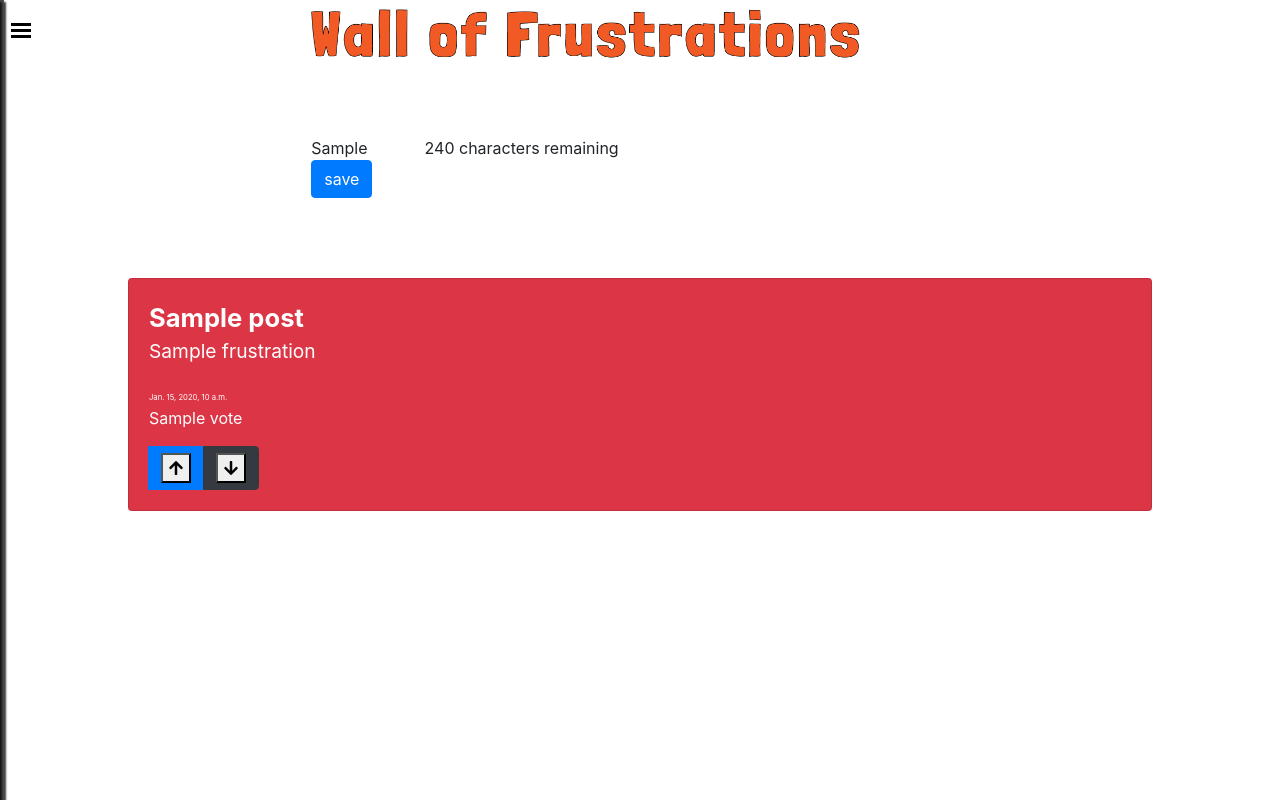
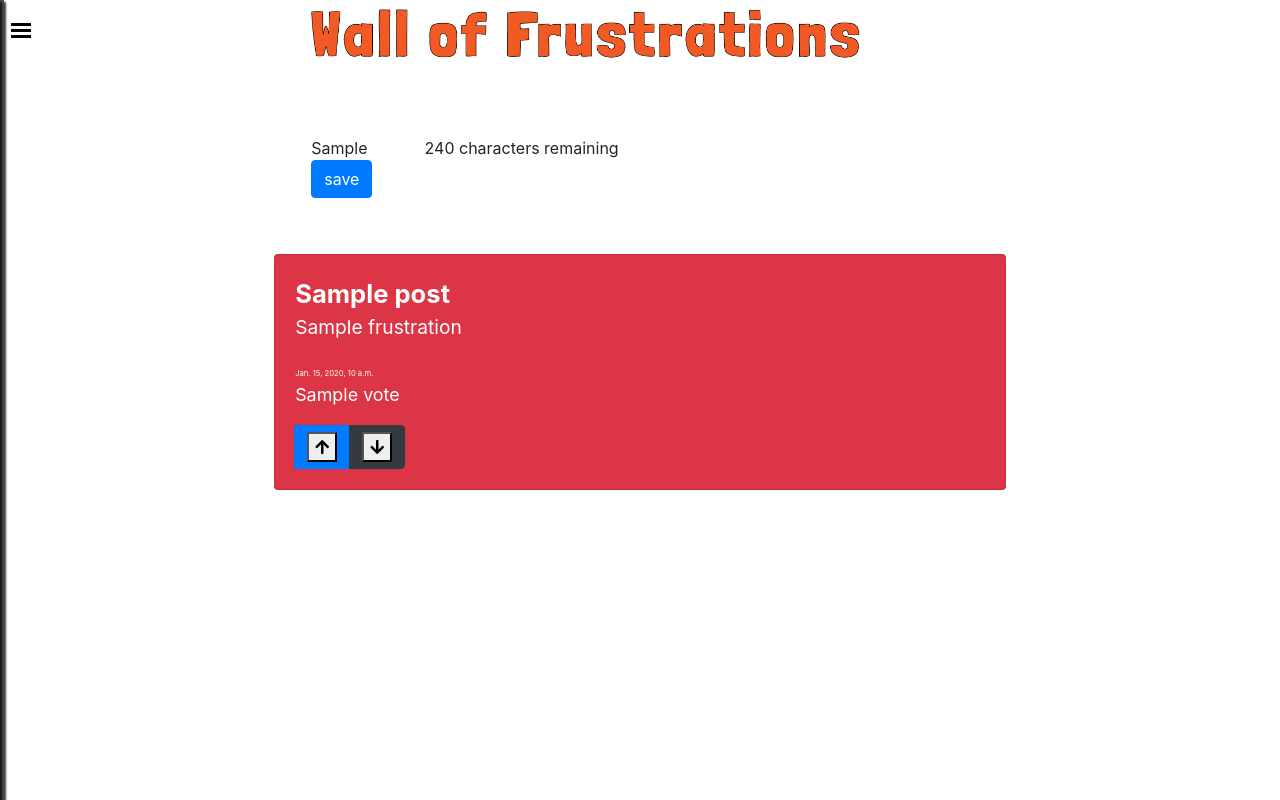
Before and after one commit to nh916/wallsof-public, a Django app: template templates/wallOf/frustrations.html in a window 1280 px wide. Run offline with Django 3.2, Linux system fonts and the light colour scheme; the template is opened without the code that fills it: most values are stand-ins (such as "Sample title", 1, 10 or a date in 2020); some libraries are stand-ins or nearby versions; some web fonts are replaced.

Commit message:
pic and post aligned col size changed vote font

```diff
--- a/templates/Base_All.html
+++ b/templates/Base_All.html
@@ -199,7 +199,7 @@
 
     <div class="row">
         <div class="container-fluid d-flex justify-content-center">
-            <div class="col-12 col-xs-12 col-sm-12 col-md-12 col-lg-10 col-xl-11" style="padding: 1.5rem;">
+            <div class="col-12 col-xs-12 col-sm-11 col-md-11 col-lg-10 col-xl-11" style="">
 
 
                 {% block if_block %}
@@ -209,7 +209,7 @@
 
                 <div class="card text-white {% block card_color %} bg-danger {% endblock %} mb-3 wow
                     {% block animate %}fadeInRight {% endblock %}"
-                     style="max-width: 64rem; margin: auto;"
+                     style="max-width: 64%; min-width: 60%; margin: auto; display: block;"
                      title="{% block card_title %} Post {% endblock %}">
 
 
@@ -228,7 +228,7 @@
                         <span class="date-it">{{ posts.date_and_time }}</span>
 
 
-                        <p id="{{ posts.salted_pk }}">{{ posts.vote }}</p>
+                        <p class="vote-class" id="{{ posts.salted_pk }}">{{ posts.vote }}</p>
 
 
                         <div class="btn-group btn-group-toggle" data-toggle="buttons">
--- a/templates/static/css/wallOf/wallOf style.css
+++ b/templates/static/css/wallOf/wallOf style.css
@@ -2,8 +2,8 @@
 @import url('https://fonts.googleapis.com/css?family=Londrina+Solid&display=swap');
 
 
-body{
-    overflow-x:hidden;
+body {
+    overflow-x: hidden;
 }
 
 #id_title {
@@ -123,7 +123,8 @@ label {
     .title-it {
         font-size: 3.5vw;
     }
-    .logo-it{
+
+    .logo-it {
         /*padding-left: 100rem;*/
         /*margin-left: 1rem;*/
     }
@@ -222,6 +223,10 @@ label {
     .title-it {
         font-size: 4vw;
     }
+
+    .vote-class {
+        font-size: 2vw;
+    }
 }
 
 /*        // Medium devices (tablets, 768px and up)*/
@@ -236,6 +241,10 @@ label {
 
     .title-it {
         font-size: 3.5vw;
+    }
+
+    .vote-class {
+        font-size: 1.55vw;
     }
 }
 
@@ -252,6 +261,10 @@ label {
     .title-it {
         font-size: 2.6vw;
     }
+
+    .vote-class {
+        font-size: 1.24vw;
+    }
 }
 
 /*        // Extra large devices (large desktops, 1200px and up)*/
@@ -267,8 +280,13 @@ label {
     .title-it {
         font-size: 2vw;
     }
+
+    .vote-class {
+        font-size: 1.4vw;
+    }
 }
 
+/*this is 1600 px*/
 @media (min-width: 100em) {
     /* hi-res laptops and desktops */
     .posting {
@@ -281,6 +299,10 @@ label {
 
     .title-it {
         font-size: 2vw;
+    }
+
+    .vote-class {
+        font-size: 1.2vw;
     }
 }
 
@@ -552,12 +574,6 @@ nav.mostrar {
 }
 
 
-
-
-
-
-
-
 a {
     text-decoration: none;
 }
--- a/templates/wallOf/frustrations.html
+++ b/templates/wallOf/frustrations.html
@@ -58,19 +58,19 @@
 
     {% if posts.vote >= 50 %}
         <img src="{% static 'pictures/why you no.png' %}" alt="why you no.."
-             style="position: relative; float: left; max-width: 14%; margin-right: 1rem" class="img-fluid">
+             style="position: relative; float: left; max-width: 14%; margin-right: 1rem; display: inline-block" class="img-fluid">
 
     {% endif %}
 
     {% if posts.vote >= 100 %}
         <img src="{% static 'pictures/uggghhhh.webp' %}" alt="uuughhhhhh"
-             style="position: relative; float: right; max-width: 14%; max-height: 15rem; margin-left: 1rem;"
+             style="position: relative; float: right; max-width: 14%; max-height: 15rem; margin-left: 1rem; display: inline-block"
              class="img-fluid ">
     {% endif %}
 
     {% if posts.vote <= -50 %}
         <img src="{% static 'pictures/really.gif' %}" alt="looking at you like 'really?'"
-             style="position: relative; float: left; max-width: 14%; margin-right: 1rem;"
+             style="position: relative; float: left; max-width: 14%; margin-right: 1rem; display: inline-block;"
              class="img-fluid wow slideInLeft">
 
     {% endif %}
```
